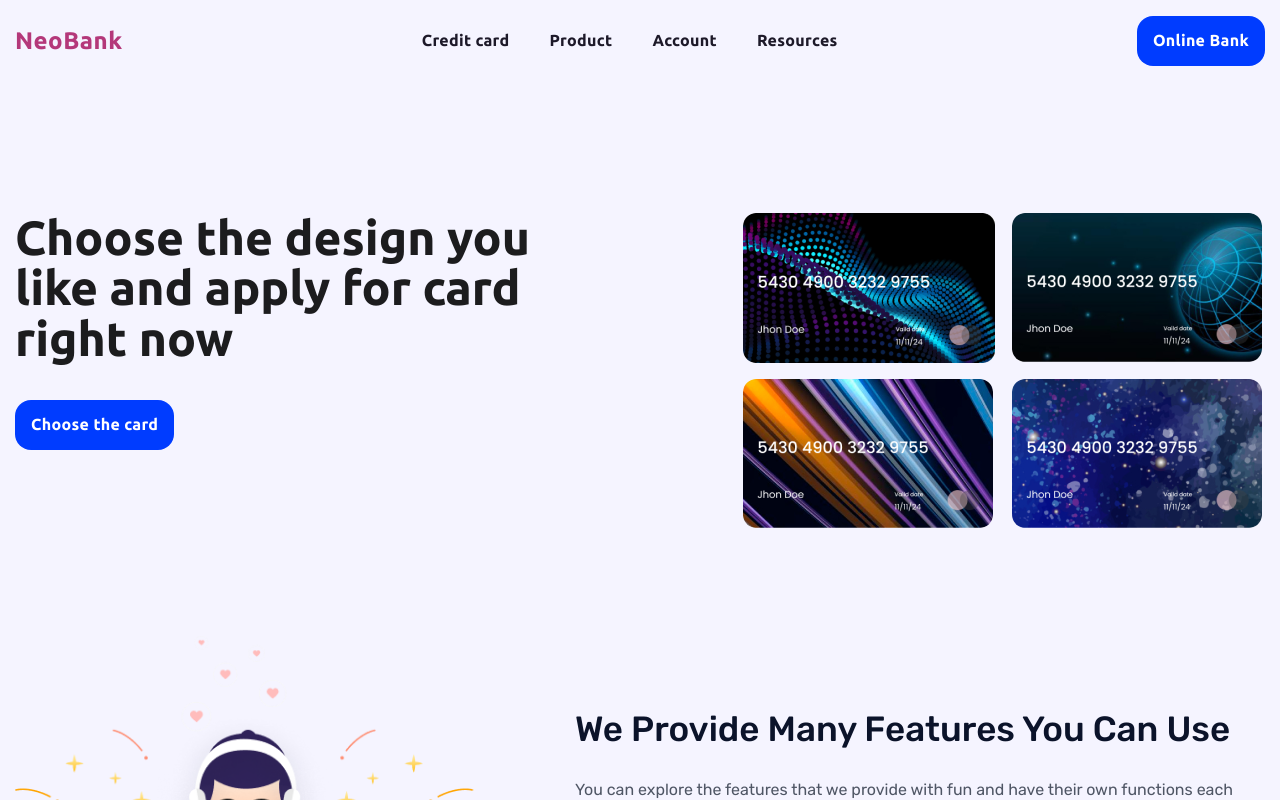
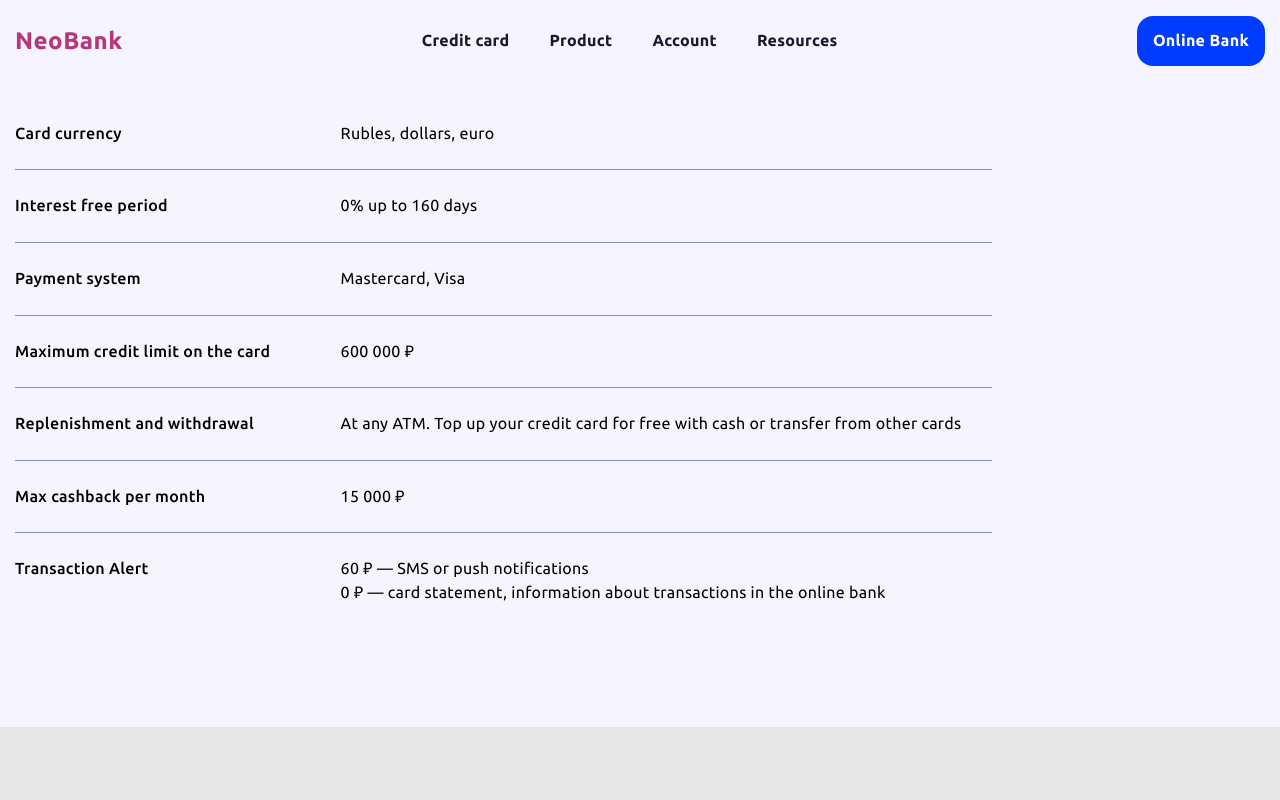
Before and after one commit to krisgsnv/neobank, a React app: page / in a window 1280 px wide. Shown: the top 800 px of the page. Built offline with nearby package versions, Linux system fonts and the light colour scheme.

Commit message:
add rates section

```diff
--- a/src/App.tsx
+++ b/src/App.tsx
@@ -5,7 +5,7 @@ import card3 from "@/assets/images/card3.png"
 import card4 from "@/assets/images/card4.png"
 import map from "@/assets/images/map.svg"
 import logo from "@/assets/images/logo.png"
-
+import Loan from "./pages/Loan";
 export const App = () => (
   <>
     <header className="header">
@@ -54,7 +54,8 @@ export const App = () => (
     </header>
     <main>
       <div className="container">
-        <section className="home-banner">
+        <Loan />
+        {/* <section className="home-banner">
           <div className="home-banner__text">
             <h1 className="h1 home-banner__h1">
               Choose the design you like and apply for card right now
@@ -202,7 +203,7 @@ export const App = () => (
               Subscribe
             </button>
           </form>
-        </section>
+        </section> */}
       </div>
     </main>
     <footer className="footer">
--- /dev/null
+++ b/src/components/containers/Rates/index.tsx
@@ -0,0 +1,37 @@
+import "./style.scss";
+
+const ratesList: [string, string][] = [
+  ["Card currency", "Rubles, dollars, euro"],
+  ["Interest free period", "0% up to 160 days"],
+  ["Payment system", "Mastercard, Visa"],
+  ["Maximum credit limit on the card", "600 000 ₽"],
+  [
+    "Replenishment and withdrawal",
+    "At any ATM. Top up your credit card for free with cash or transfer from other cards",
+  ],
+  ["Max cashback per month", "15 000 ₽"],
+  [
+    "Transaction Alert",
+    "60 ₽ — SMS or push notifications\n0 ₽ — card statement, information about transactions in the online bank",
+  ],
+];
+
+const Rates = () => (
+  <section className="rates">
+    <table className="rates__table">
+      <tbody>
+        {ratesList.map((rate) => {
+          const [name, value] = rate;
+          return (
+            <tr key={name} className="rates__table-row">
+              <td className="rates__table-data rates__table-data_heading">{name}</td>
+              <td className="rates__table-data">{value}</td>
+            </tr>
+          );
+        })}
+      </tbody>
+    </table>
+  </section>
+);
+
+export default Rates;
--- /dev/null
+++ b/src/components/containers/Rates/style.scss
@@ -0,0 +1,28 @@
+.rates {
+  &__table {
+    margin-top: 1rem;
+    width: 78.15%;
+    @media screen and (max-width: $tablet) {
+      width: 100%;
+    }
+  }
+  &__table-row {
+    border-top: 1px solid #7f92ac;
+    &:first-child {
+      border-top: none;
+    }
+  }
+  &__table-data {
+    letter-spacing: 0.02rem;
+    padding: 1.5rem 1rem 1.5rem 0;
+    vertical-align: top;
+    white-space: pre-wrap;
+    &_heading {
+      font-weight: 500;
+      padding-right: toRem(63);
+      @media screen and (max-width: $tablet) {
+        padding-right: 2rem;
+      }
+    }
+  }
+}
--- /dev/null
+++ b/src/pages/Loan.tsx
@@ -0,0 +1,9 @@
+import Rates from "../components/containers/Rates";
+
+const Loan = () => (
+  <>
+    <Rates />
+  </>
+);
+
+export default Loan;
```
